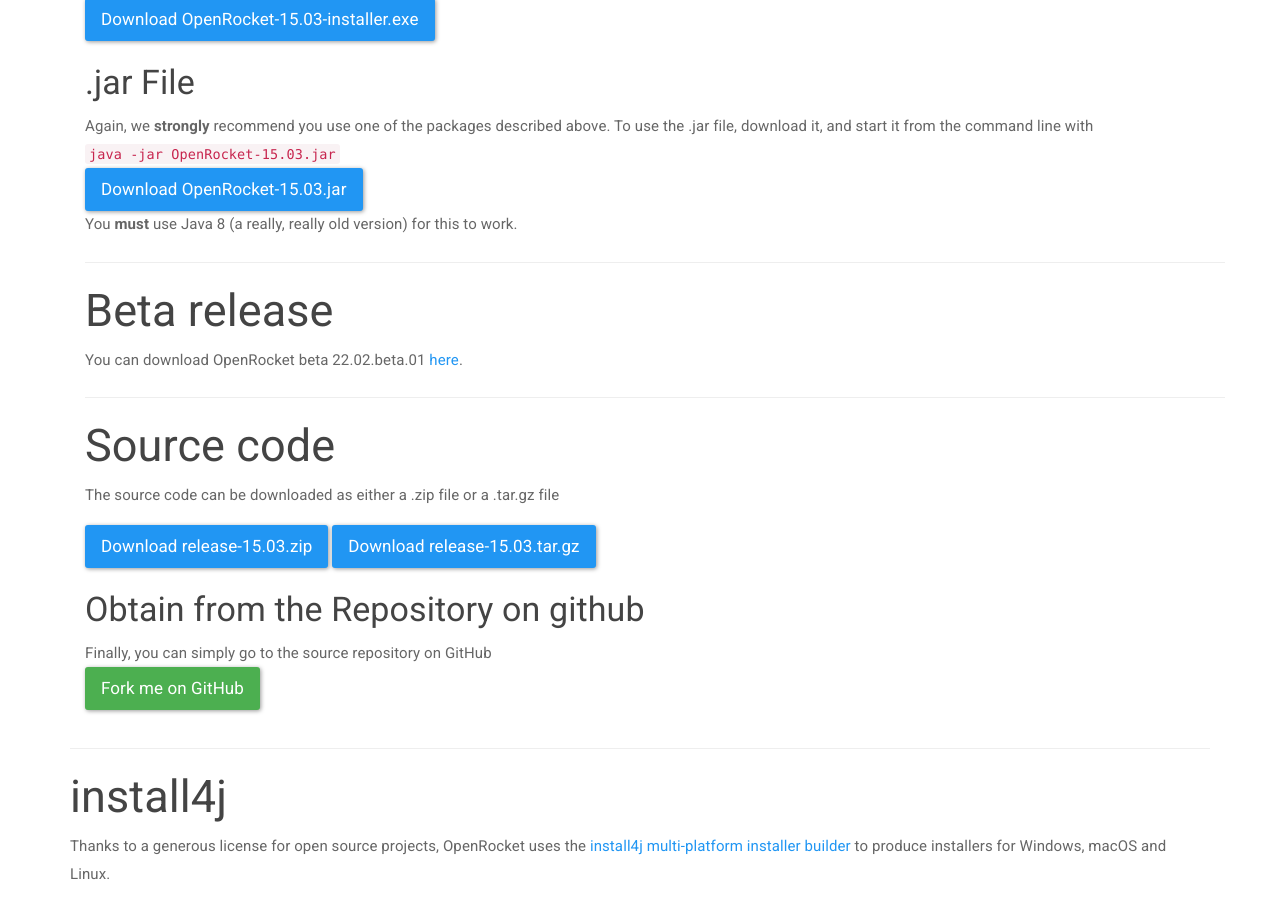
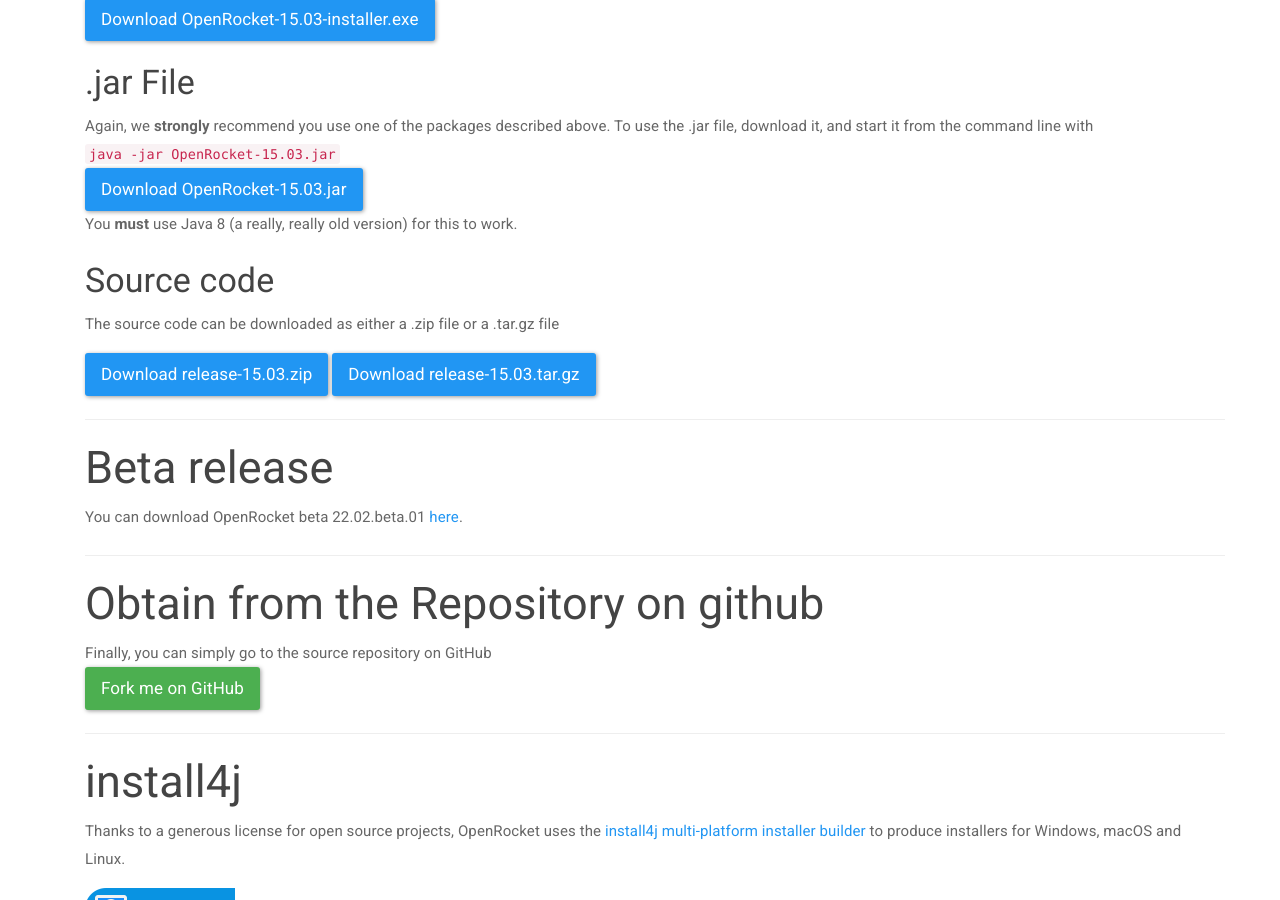
Before and after one commit to openrocket/openrocket.github.io, a Jekyll site: the page built from downloads.md, in a window 1280 px wide and 900 px high, scrolled down 839 px. Built offline with Jekyll 4.4.1, drawn with Linux system fonts in a browser that asks for light colours; nearby versions of some CDN libraries.

Commit message:
Fix minor layout issues on downloads-page

```diff
--- a/downloads.md
+++ b/downloads.md
@@ -48,31 +48,31 @@
 <a class="btn btn-primary btn-lg" href="https://github.com/openrocket/openrocket/releases/download/release-{{site.current_version}}/OpenRocket-{{site.current_version}}.jar" role="button">Download OpenRocket-{{site.current_version}}.jar</a>
 You **must** use Java 8 (a really, really old version) for this to work.
 
+### Source code
+The source code can be downloaded as either a .zip file or a .tar.gz file
+<div><a class="btn btn-primary btn-lg" href="https://github.com/openrocket/openrocket/archive/refs/tags/release-{{site.current_version}}.zip" role="button">Download release-{{site.current_version}}.zip</a>
+<a class="btn btn-primary btn-lg" href="https://github.com/openrocket/openrocket/archive/refs/tags/release-{{site.current_version}}.tar.gz" role="button">Download release-{{site.current_version}}.tar.gz</a>  </div>
+
 <hr/>
+
 ## Beta release
 You can download OpenRocket beta 22.02.beta.01 [here](https://wiki.openrocket.info/Downloading_%26_Installing).
 
 <hr/>
 
-## Source code
-The source code can be downloaded as either a .zip file or a .tar.gz file
-<div><a class="btn btn-primary btn-lg" href="https://github.com/openrocket/openrocket/archive/refs/tags/release-{{site.current_version}}.zip" role="button">Download release-{{site.current_version}}.zip</a>
-<a class="btn btn-primary btn-lg" href="https://github.com/openrocket/openrocket/archive/refs/tags/release-{{site.current_version}}.tar.gz" role="button">Download release-{{site.current_version}}.tar.gz</a>  </div>
 
-
-### Obtain from the Repository on github
+## Obtain from the Repository on github
 Finally, you can simply go to the source repository on GitHub
 <a class="btn btn-success btn-lg" href="https://github.com/openrocket/openrocket" role="button">Fork me on GitHub</a>
-  </div>
-</div>
 
 <hr/>
 
 ## install4j
-
 Thanks to a generous license for open source projects, OpenRocket uses
 the [install4j multi-platform installer builder](https://www.ej-technologies.com/products/install4j/overview.html) to produce installers for Windows, macOS and Linux.
 
 <a href="https://www.ej-technologies.com/products/install4j/overview.html" role="button">
     <img alt="Download install4j" src="img/install4j_download_btn.png">
 </a>
+
+</div>
```
